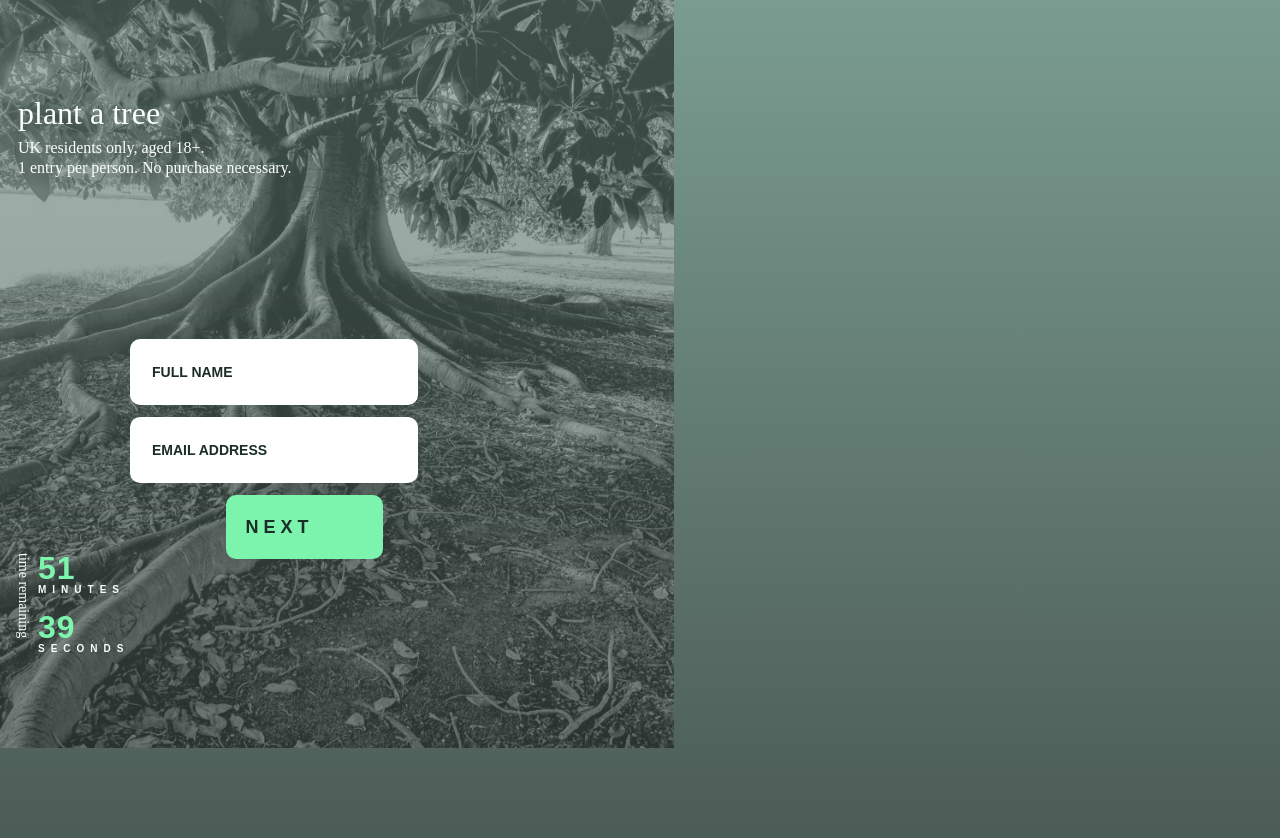
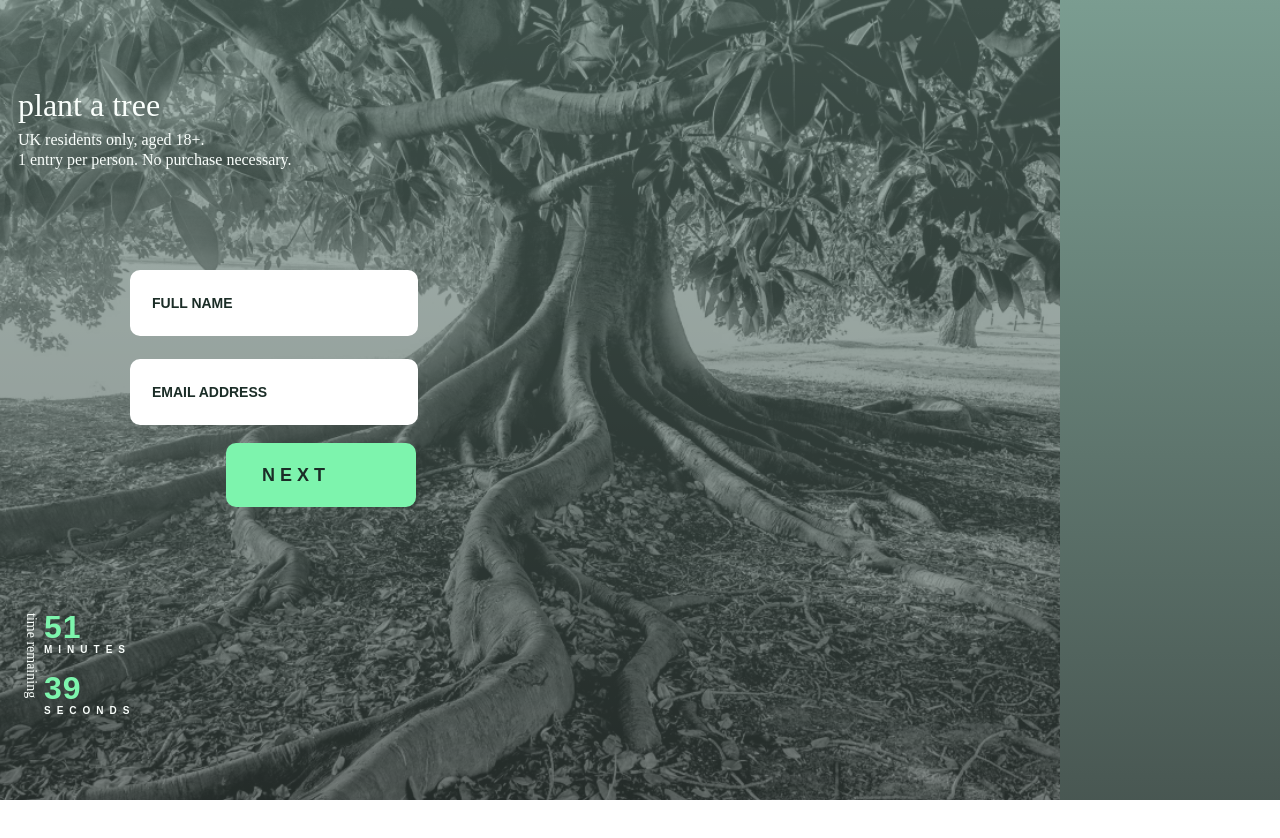
Before and after one commit to hann0r/skills-test, a React (Create React App) app: page / in a window 1280 px wide. Shown: the top 838 px of the page. After the commit the page ends 800 px from the top, so only its background shows below. Built offline with nearby package versions, Linux system fonts and the light colour scheme; a web font is replaced by a local one.

Commit message:
Updated margins/styling

```diff
--- a/src/App.js
+++ b/src/App.js
@@ -18,7 +18,7 @@ function App() {
           </div>
         </header>
         <footer>
-          <div className="time-remaining">
+          <div className={styles.timeRemaining}>
             <p className={styles.time}>time remaining</p>
           </div>
           <p className={styles.minTime}>51</p>
--- a/src/Component.module.css
+++ b/src/Component.module.css
@@ -1,25 +1,20 @@
 .app {
   position: relative;
-  width: 400px;
-  margin: auto -8px;
-  width: auto;
-  margin-top: -20px;
-  height: 900px;
+  height: 100vh;
   overflow: hidden;
 }
-.header {
-  overflow: auto;
+
+.componant {
+  height: 100vh;
 }
 .backgroundImage {
   background-image: url("./Images/tree.png");
   background-repeat: no-repeat;
   background-size: cover;
-  width: 950px;
-  height: 750px;
-  left: -208px;
-  margin-top: 10px;
+  background-position: top left -220px;
+  width: 100%;
+  height: 100vh;
   top: 0px;
-  margin-left: -68px;
   position: absolute;
   opacity: 0.5;
   z-index: -1;
@@ -34,8 +29,7 @@
   color: #fafffc;
   position: relative;
   margin-left: 18px;
-  margin-bottom: -50px;
-  margin-top: 110px;
+  margin-top: 90px;
 }
 .subHeading {
   width: 323px;
@@ -48,8 +42,9 @@
   color: #fafffc;
   position: relative;
   margin-left: 18px;
-  margin-top: 60px;
+  margin-top: 10px;
 }
+
 .time {
   width: 102px;
   height: 14px;
@@ -60,9 +55,9 @@
   line-height: 14px;
   color: #fafffc;
   transform: rotate(90deg);
-  margin-top: 350px;
+  margin-top: 80px;
   display: flex;
-  margin-left: -28px;
+  margin-left: -20px;
 }
 .minTime {
   width: 110.52px;
@@ -74,8 +69,8 @@
   line-height: 22px;
   letter-spacing: 1px;
   color: #7df5ad;
-  margin-left: 38px;
-  margin-top: -68px;
+  margin-left: 44px;
+  margin-top: -55px;
 }
 .secTime {
   width: 110.52px;
@@ -87,7 +82,7 @@
   line-height: 22px;
   letter-spacing: 1px;
   color: #7df5ad;
-  margin-left: 38px;
+  margin-left: 44px;
   margin-top: 16px;
 }
 .minutes {
@@ -101,8 +96,8 @@
   letter-spacing: 6px;
   text-transform: uppercase;
   color: #fafffc;
-  margin-left: 38px;
-  margin-top: -32px;
+  margin-left: 44px;
+  margin-top: 2px;
 }
 .seconds {
   width: 118.61px;
@@ -115,9 +110,15 @@
   letter-spacing: 6px;
   text-transform: uppercase;
   color: #fafffc;
-  margin-left: 38px;
-  margin-top: -32px;
+  margin-left: 44px;
+  margin-top: 2px;
 }
 .form {
   margin-left: 30px;
 }
+
+@media (min-height: 740px) {
+  .time {
+    margin-top: 150px;
+  }
+}
--- a/src/Components/Form.css
+++ b/src/Components/Form.css
@@ -11,12 +11,13 @@
   text-transform: uppercase;
   border: 0px;
   margin-left: 196px;
-  margin-top: 248px;
-  position: fixed;
-  width: 157px;
+  margin-top: 8px;
+  width: 190px;
   height: 64px;
   padding-right: 56px;
+  align-items: right;
 }
+
 .full-name {
   border-radius: 10px;
   border: 0px;
@@ -27,10 +28,10 @@
   line-height: 100%;
   margin-left: 100px;
   margin-bottom: 15px;
-  margin-top: 128px;
-  position: fixed;
+
   width: 284px;
   height: 64px;
+  align-items: right;
 }
 .email-address {
   border-radius: 10px;
@@ -42,10 +43,15 @@
   line-height: 100%;
   margin-left: 100px;
   margin-bottom: 10px;
-  margin-top: 188px;
-  position: fixed;
+  margin-top: 8px;
   width: 284px;
   height: 64px;
+  align-items: right;
+}
+
+.form {
+  align-items: right;
+  margin-top: 80px;
 }
 
 #input-name::placeholder {
--- a/src/Components/Form.js
+++ b/src/Components/Form.js
@@ -3,6 +3,7 @@ import styles from "./Form.css";
 
 const Form = () => {
   return (
+    <div className="form">
       <form>
         <input
           type="text"
@@ -22,6 +23,7 @@ const Form = () => {
           Next
         </button>
       </form>
+    </div>
   );
 };
 
--- a/src/index.css
+++ b/src/index.css
@@ -6,3 +6,127 @@ body {
   );
   overflow: hidden;
 }
+
+html,
+body,
+div,
+span,
+applet,
+object,
+iframe,
+h1,
+h2,
+h3,
+h4,
+h5,
+h6,
+p,
+blockquote,
+pre,
+a,
+abbr,
+acronym,
+address,
+big,
+cite,
+code,
+del,
+dfn,
+em,
+img,
+ins,
+kbd,
+q,
+s,
+samp,
+small,
+strike,
+strong,
+sub,
+sup,
+tt,
+var,
+b,
+u,
+i,
+center,
+dl,
+dt,
+dd,
+ol,
+ul,
+li,
+fieldset,
+form,
+label,
+legend,
+table,
+caption,
+tbody,
+tfoot,
+thead,
+tr,
+th,
+td,
+article,
+aside,
+canvas,
+details,
+embed,
+figure,
+figcaption,
+footer,
+header,
+hgroup,
+menu,
+nav,
+output,
+ruby,
+section,
+summary,
+time,
+mark,
+audio,
+video {
+  margin: 0;
+  padding: 0;
+  border: 0;
+  font-size: 100%;
+  font: inherit;
+  vertical-align: baseline;
+}
+article,
+aside,
+details,
+figcaption,
+figure,
+footer,
+header,
+hgroup,
+menu,
+nav,
+section {
+  display: block;
+}
+body {
+  line-height: 1;
+}
+ol,
+ul {
+  list-style: none;
+}
+blockquote,
+q {
+  quotes: none;
+}
+blockquote:before,
+blockquote:after,
+q:before,
+q:after {
+  content: "";
+  content: none;
+}
+table {
+  border-collapse: collapse;
+  border-spacing: 0;
+}
```
Lines whose indentation alone changed are shown as unchanged.
